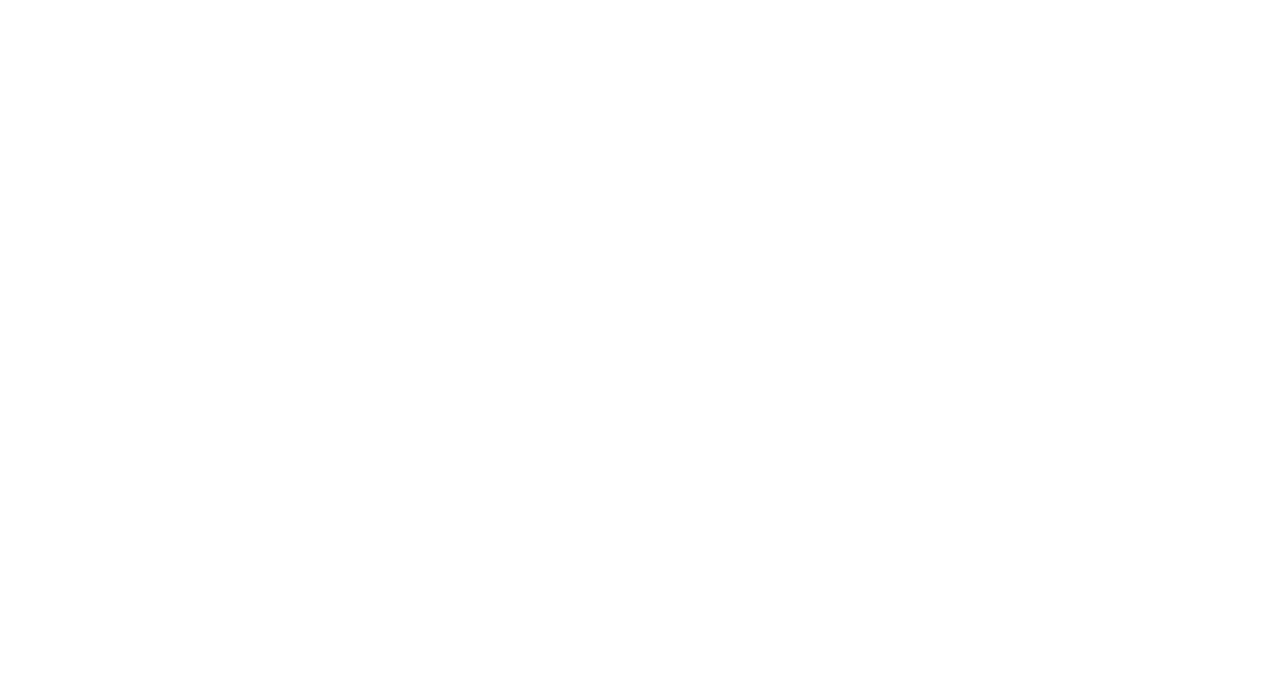
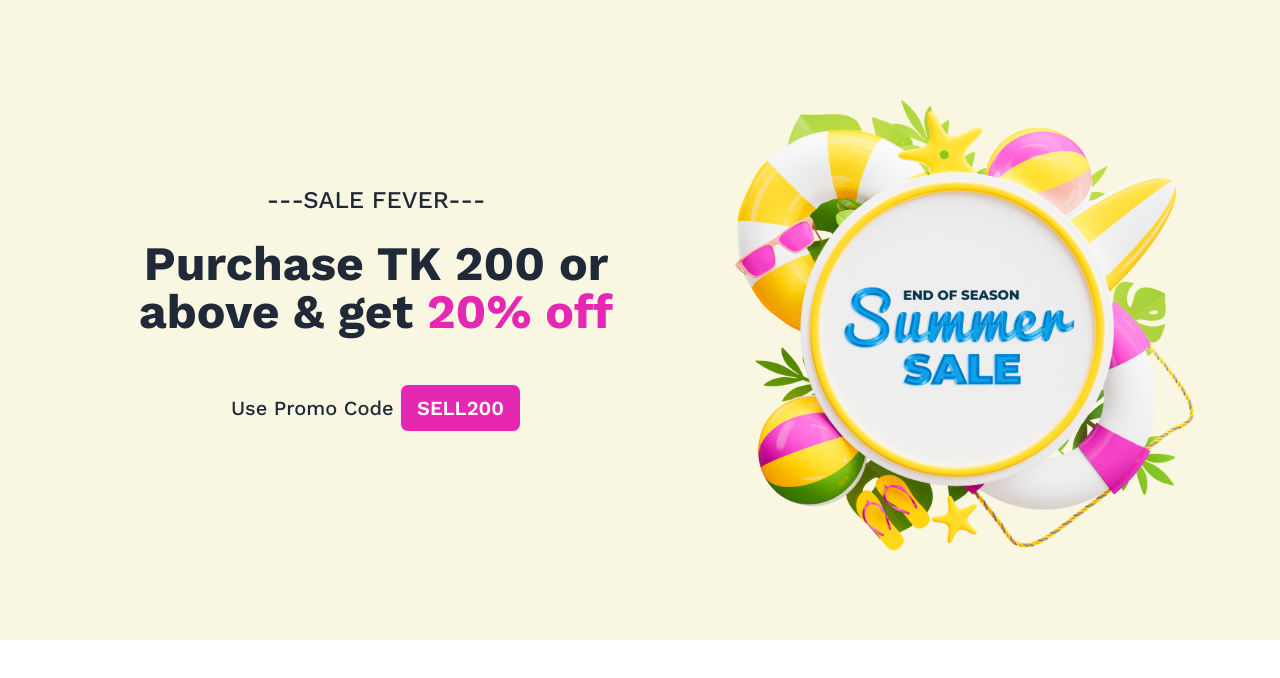
Before and after one commit to codeninja-404/summer-sale, a plain HTML site: page index.html in a window 1280 px wide. Drawn offline with nearby package versions, Linux system fonts and the light colour scheme.

Commit message:
hero section added

```diff
--- a/index.html
+++ b/index.html
@@ -1,18 +1,54 @@
 <!DOCTYPE html>
-<html lang="en">
-<head>
-    <meta charset="UTF-8">
-    <meta name="viewport" content="width=device-width, initial-scale=1.0">
+<html lang="en" data-theme="light">
+  <head>
+    <meta charset="UTF-8" />
+    <meta name="viewport" content="width=device-width, initial-scale=1.0" />
     <title>Summer Sale</title>
-    <link href="https://cdn.jsdelivr.net/npm/daisyui@3.5.1/dist/full.css" rel="stylesheet" type="text/css" />
-<script src="https://cdn.tailwindcss.com"></script>
-</head>
-<body>
+    <link rel="preconnect" href="https://fonts.googleapis.com" />
+    <link rel="preconnect" href="https://fonts.gstatic.com" crossorigin />
+    <link
+      href="https://fonts.googleapis.com/css2?family=Work+Sans:wght@300;400;500;600;700;800&display=swap"
+      rel="stylesheet"
+    />
+    <link
+      href="https://cdn.jsdelivr.net/npm/daisyui@3.5.1/dist/full.css"
+      rel="stylesheet"
+      type="text/css"
+    />
+    <script src="https://cdn.tailwindcss.com"></script>
+    <script>
+      tailwind.config = {
+        theme: {
+          extend: {
+            fontFamily: {
+              work: ["Work Sans", "sans-serif"],
+            },
+          },
+        },
+      };
+    </script>
+  </head>
+  <body class="font-work">
     <header>
-
+      <div class="hero bg-[#F9F6E2]">
+        <div class="hero-content flex-col lg:flex-row-reverse lg:p-16 bg-[#F9F6E2]">
+          <img src="/images/Summer 1.png" class="max-w-lg  " />
+          <div class="text-center space-y-6 ">
+            <h3 class="text-2xl font-medium">---SALE FEVER---</h3>
+            <h1 class="text-5xl font-bold lg:w-4/5 mx-auto">
+              Purchase TK 200 or above & get
+              <span class="text-[#E527B2]">20% off</span>
+            </h1>
+            <p class="py-6 lg:w-3/4 mx-auto text-xl font-medium">
+              Use Promo Code
+              <button class="btn bg-[#E527B2] hover:bg-lime-400 text-white text-xl">
+                SELL200
+              </button>
+            </p>
+          </div>
+        </div>
+      </div>
     </header>
-    <main>
-
-    </main>
-</body>
+    <main></main>
+  </body>
 </html>
```
